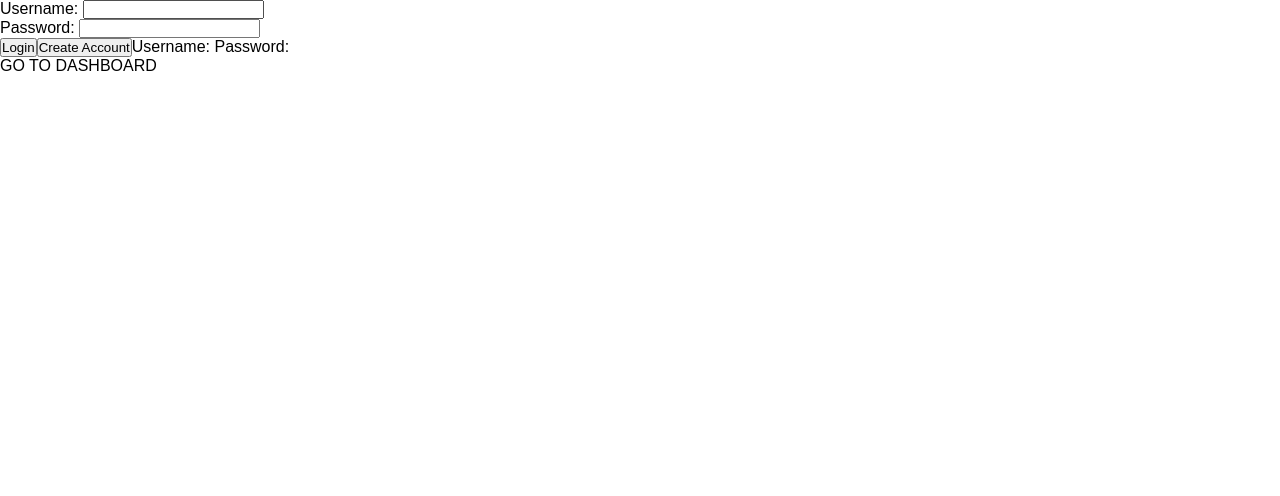
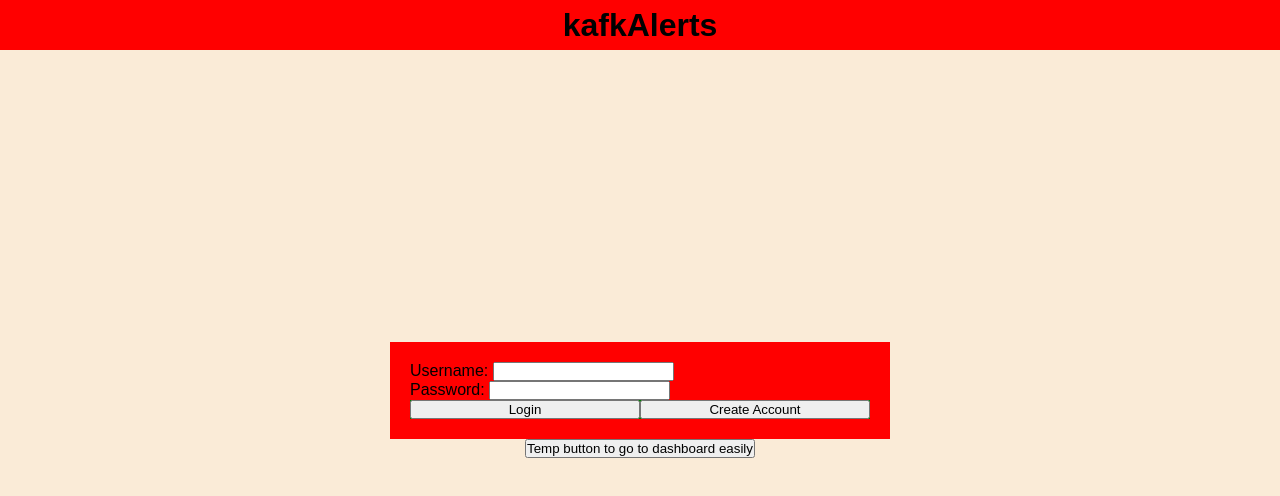
Before and after one commit to oslabs-beta/kafkalerts, a React app: page / in a window 1280 px wide. Shown: the top 496 px of the page. Built offline with nearby package versions, Linux system fonts and the light colour scheme.

Commit message:
breaking change to Login.jsx, changed name to Homepage, changed routes, and moved login into its own sub component

```diff
--- a/src/App.jsx
+++ b/src/App.jsx
@@ -1,12 +1,12 @@
 import React from 'react';
 import { Routes, Route } from 'react-router-dom';
-import Login from './pages/Login.jsx';
+import Homepage from './pages/Homepage.jsx';
 import Dashboard from './pages/Dashboard.jsx';
 
 const App = () => {
   return (
     <Routes>
-      <Route exact path='/' element={<Login />} />
+      <Route exact path='/' element={<Homepage />} />
       <Route path='/dashboard' element={<Dashboard />} />
     </Routes>
   );
--- /dev/null
+++ b/src/containers/LoginBox.jsx
@@ -0,0 +1,17 @@
+import React from 'react';
+import TextField from './components/TextField';
+import Button from './components/Button';
+const LoginBox = ({ setPassword, setUsername, handleSend }) => {
+  return (
+    <div id='login-container'>
+      <TextField label='Username: ' onChange={setUsername} isRequired />
+      <TextField label='Password: ' onChange={setPassword} isRequired />
+      <div id='button-box'>
+        <Button onPress={() => handleSend('login')}>Login</Button>
+        <Button onPress={() => handleSend('signup')}>Create Account</Button>
+      </div>
+    </div>
+  );
+};
+
+export default LoginBox;
--- a/src/globalStyles.scss
+++ b/src/globalStyles.scss
@@ -0,0 +1 @@
+//Sass variable names go in here
--- a/src/pages/Dashboard.jsx
+++ b/src/pages/Dashboard.jsx
@@ -7,7 +7,7 @@ const Dashboard = () => {
   const [username, setUsername] = useState('Ian');
   const [alerts, setAlerts] = useState([{ name: 'Test Broker' }]);
   const [brokers, setBrokers] = useState([
-    { name: 'Test Broker', metrics: ['backward overflow', 'lag', 'urp'] },
+    { name: 'Test-Broker', metrics: ['backward overflow', 'lag', 'urp'] },
   ]);
   // const [brokers, setBrokers] = useState([]);
 
--- /dev/null
+++ b/src/pages/Homepage.jsx
@@ -0,0 +1,47 @@
+import React, { useEffect, useState } from 'react';
+import { useNavigate } from 'react-router-dom';
+import './styles.scss';
+import TextField from '../containers/components/TextField.jsx';
+import Button from '../containers/components/Button.jsx';
+import { usePress } from 'react-aria';
+import Navbar from '../containers/NavBar';
+import LoginBox from '../containers/LoginBox';
+
+const Homepage = () => {
+  const [username, setUsername] = useState(null);
+  const [password, setPassword] = useState(null);
+  const [errorDisplay, setErrorDisplay] = useState('none');
+  const navigate = useNavigate();
+
+  const handleSend = async (endpoint) => {
+    //TO DO: fix body so that html injection attacks can't happen
+    try {
+      console.log(username, password, endpoint);
+      const response = await fetch(`http://localhost:3000/${endpoint}`, {
+        method: 'POST',
+        headers: { 'Content-Type': 'application/json' },
+        body: JSON.stringify({ username: username, password: password }),
+      });
+      console.log(response.status);
+      if (response.status === 200) navigate('/dashboard');
+      else setErrorDisplay('block');
+    } catch (err) {
+      console.log(err);
+    }
+  };
+  return (
+    <div id='homepage' className='loginForm'>
+      <Navbar />
+      <LoginBox
+        setUsername={setUsername}
+        setPassword={setPassword}
+        handleSend={handleSend}
+      />
+      {/* TO DO: delete this */}
+      <button onClick={() => navigate('/dashboard')}>
+        Temp button to go to dashboard easily
+      </button>
+    </div>
+  );
+};
+export default Homepage;
--- a/src/pages/Login.jsx
+++ /dev/null
@@ -1,89 +0,0 @@
-import React, { useState } from 'react';
-import { useNavigate } from 'react-router-dom';
-import './styles.scss';
-
-import TextField from '../containers/components/TextField.jsx';
-import Button from '../containers/components/Button.jsx';
-import { usePress } from 'react-aria';
-
-import Navbar from '../containers/NavBar';
-
-
-const Login = () => {
-  const [username, setUsername] = useState(null);
-  const [password, setPassword] = useState(null);
-  const [errorDisplay, setErrorDisplay] = useState('none');
-  const navigate = useNavigate();
-
-  const handleSend = async (endpoint) => {
-    //TO DO: fix body so that html injection attacks can't happen
-    try {
-      console.log(username, password, endpoint);
-      const response = await fetch(`http://localhost:3000/${endpoint}`, {
-        method: 'POST',
-        headers: { 'Content-Type': 'application/json' },
-        body: JSON.stringify({ username: username, password: password }),
-      });
-      console.log(response.status);
-      if (response.status === 200) navigate('/dashboard');
-      else setErrorDisplay('block');
-    } catch (err) {
-      console.log(err);
-    }
-  };
-  return (
-    <div id='login-page' className='loginForm'>
-      <TextField
-        label="Username: "
-        onChange={setUsername}
-        isRequired />
-      <TextField
-        label="Password: "
-        onChange={setPassword}
-        isRequired />
-      <Button
-        onPress={() => handleSend('login')}
-      >Login</Button>
-      <Button
-        onPress={() => handleSend('signup')}
-      >Create Account</Button>
-
-      Username: {username}
-      Password: {password}
-
-      {/* holder code, delete later */}
-      <div onClick={() => navigate('/dashboard')}>GO TO DASHBOARD</div>
-    </div>
-
-  );
-};
-
-export default Login;
-
-
-  // HARDCODED LOGIN COMPONENTS FROM BEFORE:
-
-  // <div id='login-page'>
-  //   <input
-  //     type='text'
-  //     placeholder='Username'
-  //     onChange={(e) => {
-  //       setErrorDisplay('none');
-  //       setUsername(e.target.value);
-  //     }}
-  //   />
-  //   <input
-  //     type='text'
-  //     placeholder='Password'
-  //     onChange={(e) => {
-  //       setErrorDisplay('none');
-  //       setPassword(e.target.value);
-  //     }}
-  //   />
-  //   <p style={{ display: errorDisplay }}>Username or password incorrect</p>
-  //   <button onClick={() => handleSend('login')}>Log In</button>
-  //   <button onClick={() => handleSend('signup')}>Create Account</button>
-
-  //   {/* holder code, delete later */}
-  //   <div onClick={() => navigate('/dashboard')}>GO TO DASHBOARD</div>
-  // </div>
--- a/src/pages/styles.scss
+++ b/src/pages/styles.scss
@@ -3,6 +3,9 @@
   padding: 0;
   box-sizing: border-box;
   font-family: Arial, Helvetica, sans-serif;
+}
+body {
+  background-color: antiquewhite;
 }
 .pages {
   background-color: antiquewhite;
@@ -11,6 +14,7 @@
 }
 #navbar-container {
   position: fixed;
+  top: 0;
   width: 100%;
   min-height: 50px;
   background-color: red;
@@ -23,7 +27,26 @@
     transform: translateX(-50%);
   }
 }
-
+#homepage {
+  min-height: 100vh;
+  display: flex;
+  flex-direction: column;
+  justify-content: center;
+  align-items: center;
+  #login-container {
+    background-color: red;
+    width: 90%;
+    max-width: 500px;
+    padding: 20px;
+    #button-box {
+      width: 100%;
+      background-color: green;
+      button {
+        width: 50%;
+      }
+    }
+  }
+}
 #dashboard-page {
   display: flex;
   justify-content: center;
```
